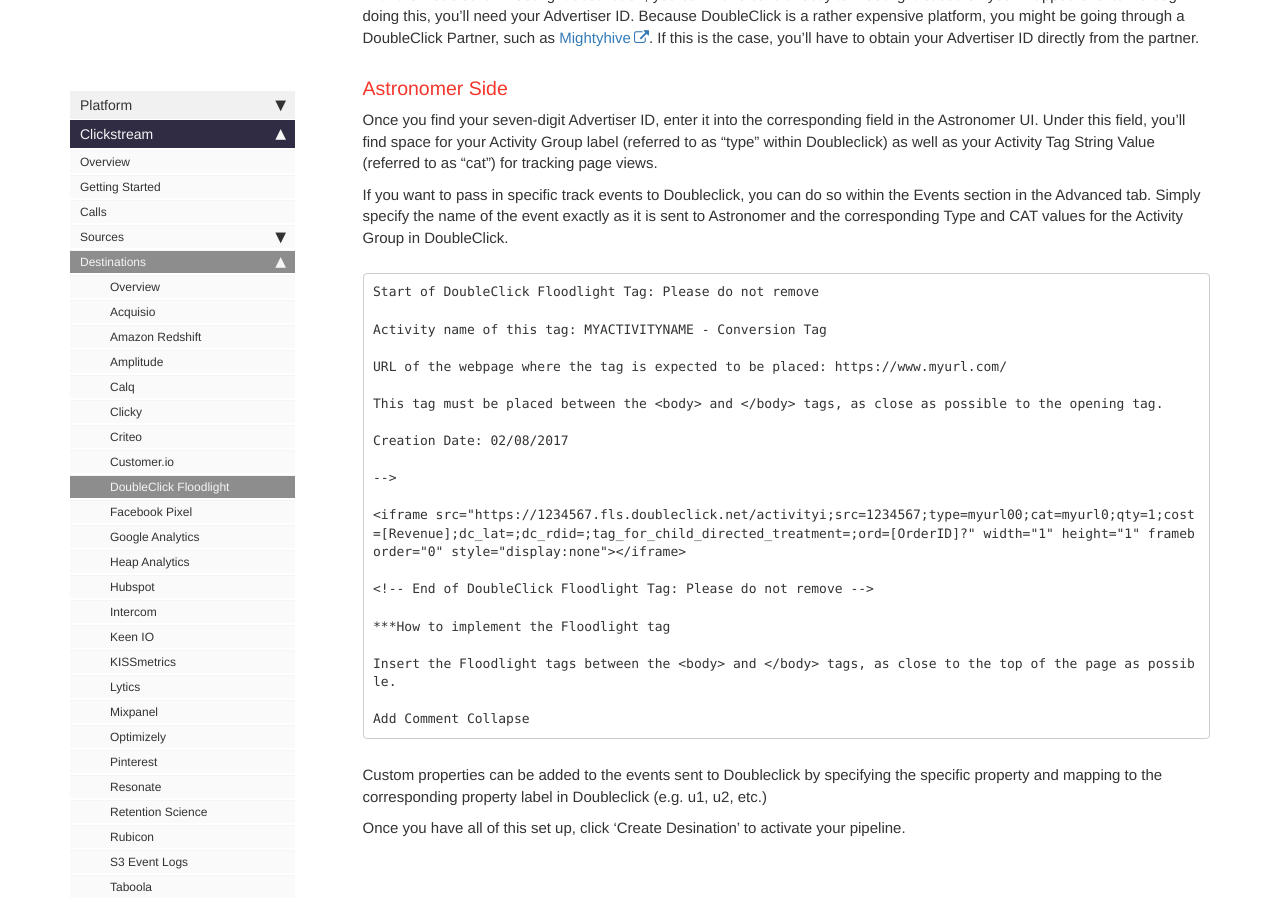
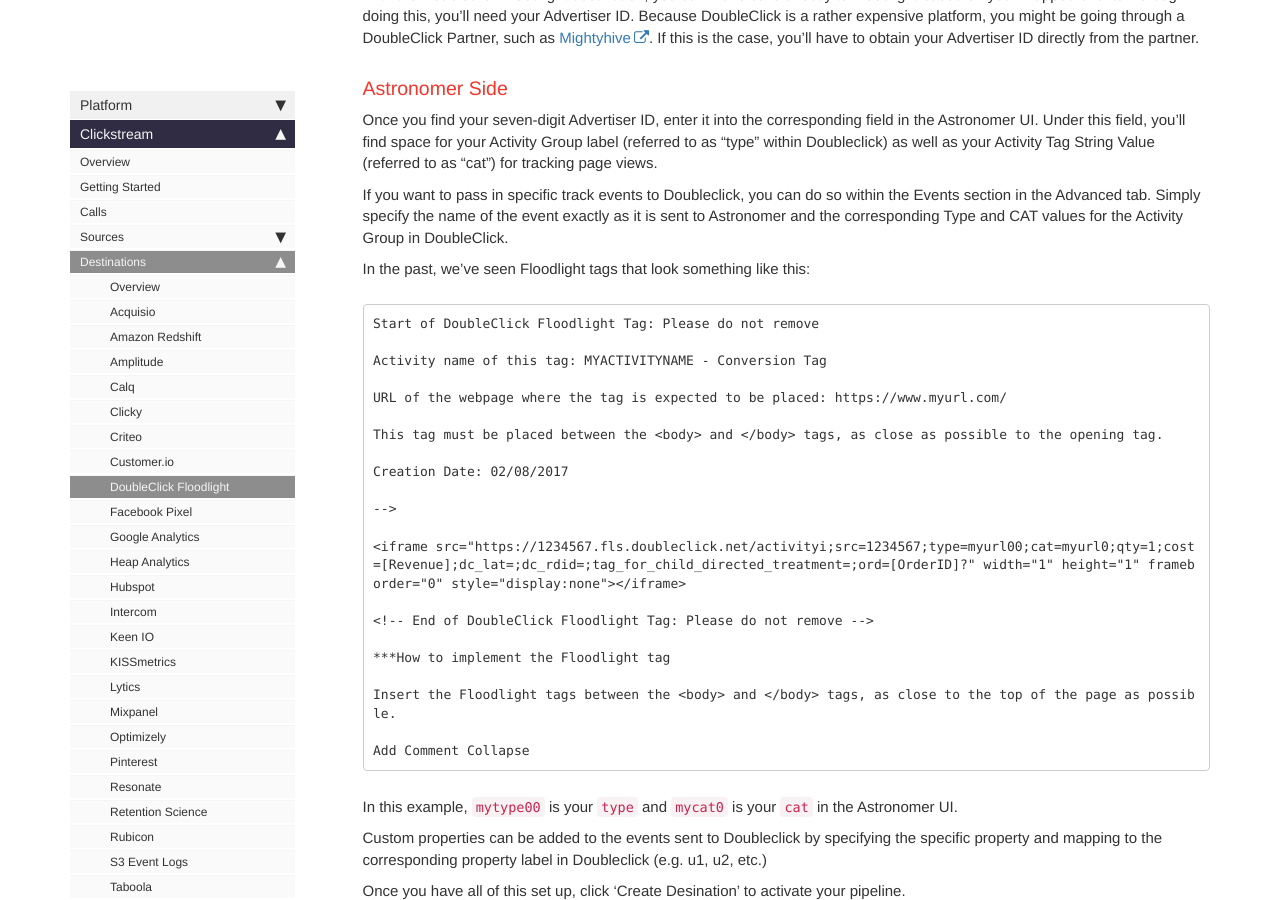
Before and after one commit to petedejoy/documentation, a Jekyll site: the page built from v2/clickstream/destinations/doubleclick-floodlight.md, in a window 1280 px wide and 900 px high, scrolled down 1061 px. Built offline with Jekyll 4.4.1, drawn with Linux system fonts in a browser that asks for light colours; nearby versions of some CDN libraries; comment, search, counter and statistics services are not loaded.

Commit message:
DoubleClick example tag update #15

````diff
--- a/v2/clickstream/destinations/doubleclick-floodlight.md
+++ b/v2/clickstream/destinations/doubleclick-floodlight.md
@@ -30,6 +30,8 @@ Once you find your seven-digit Advertiser ID, enter it into the corresponding fi
 
 If you want to pass in specific track events to Doubleclick, you can do so within the Events section in the Advanced tab. Simply specify the name of the event exactly as it is sent to Astronomer and the corresponding Type and CAT values for the Activity Group in DoubleClick.
 
+In the past, we've seen Floodlight tags that look something like this:
+
 ```
 Start of DoubleClick Floodlight Tag: Please do not remove
 
@@ -54,6 +56,8 @@ Insert the Floodlight tags between the <body> and </body> tags, as close to the
 Add Comment Collapse
 ```
 
+In this example, `mytype00` is your `type` and `mycat0` is your `cat` in the Astronomer UI.
+
 Custom properties can be added to the events sent to Doubleclick by specifying the specific property and mapping to the corresponding property label in Doubleclick (e.g. u1, u2, etc.)
 
 Once you have all of this set up, click 'Create Desination' to activate your pipeline.
````
